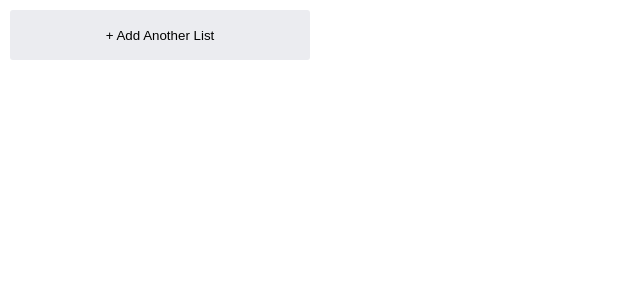
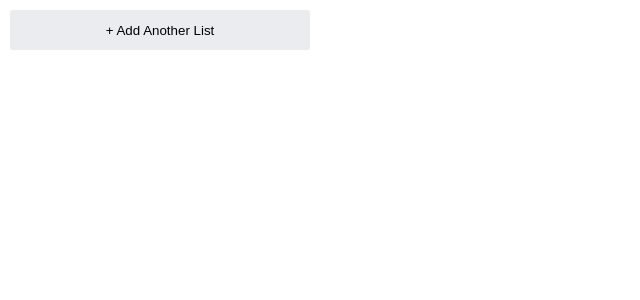
Before and after one commit to jtsuero/trello-clone, a React (Create React App) app: page / in a window 1280 px wide. Shown: the top 300 px of the page, without its empty margins (0-640 px from the left). Built offline with nearby package versions, Linux system fonts and the light colour scheme.

Commit message:
adjust add list button height

```diff
--- a/src/ListBoard.css
+++ b/src/ListBoard.css
@@ -8,7 +8,7 @@
 .add-list-button {
   background-color: #ebecf0;
   width: 300px;
-  height: 50px;
+  height: 40px;
   border: none;
   border-radius: 3px;
 }
```
